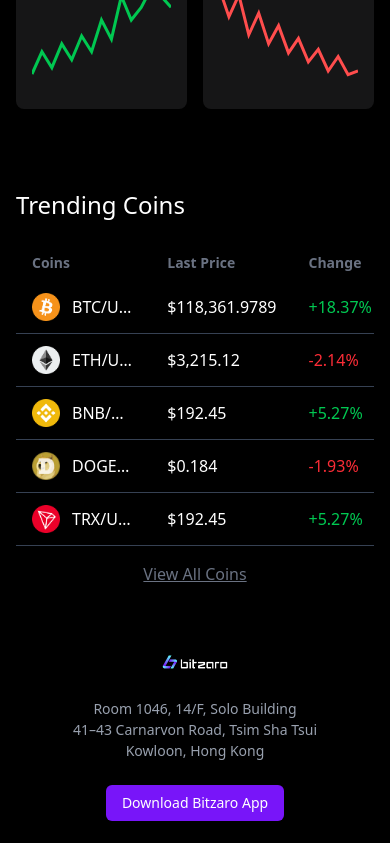
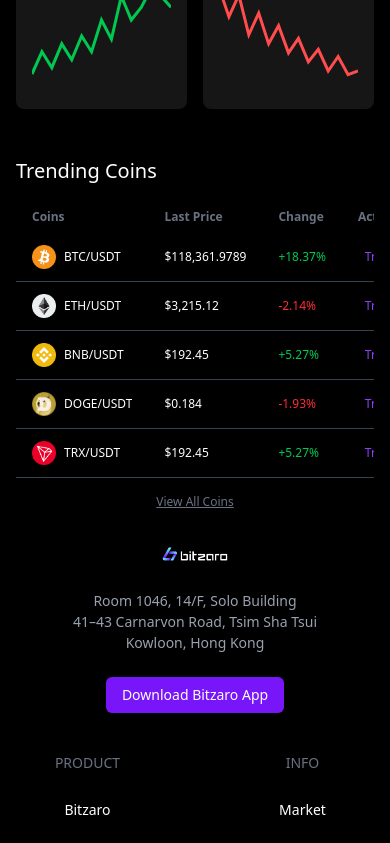
Before and after one commit to elnobrianardi/bitzaro-chainup-demo, a React (Vite) app in the folder landingpage/: page /market in a window 390 px wide. Shown: the part 1080-1923 px from the top of the page. Built offline with nearby package versions, Linux system fonts and the light colour scheme.

Commit message:
fix footer layout

```diff
--- a/landingpage/src/components/InsightSectionDark.jsx
+++ b/landingpage/src/components/InsightSectionDark.jsx
@@ -53,7 +53,7 @@
       </div>
 
       {/* Footer Links in 2-column grid on small screens, 4 columns on larger screens */}
-      <div className="grid grid-cols-1 sm:grid-cols-2 md:grid-cols-4 gap-10 w-full text-center">
+      <div className="grid grid-cols-2 md:grid-cols-4 gap-10 w-full text-center">
         {Object.entries(footerData).map(([section, links]) => (
           <nav
             key={section}
--- a/landingpage/src/components/InsightsSectionWhite.jsx
+++ b/landingpage/src/components/InsightsSectionWhite.jsx
@@ -53,7 +53,7 @@
       </div>
 
       {/* Footer Links in 2-column grid on small screens, 4 columns on larger screens */}
-      <div className="grid grid-cols-1 sm:grid-cols-2 md:grid-cols-4 gap-10">
+      <div className="grid grid-cols-2 md:grid-cols-4 gap-10">
         {Object.entries(footerData).map(([section, links]) => (
           <nav
             key={section}
--- a/landingpage/src/components/TrendingTable.jsx
+++ b/landingpage/src/components/TrendingTable.jsx
@@ -1,53 +1,60 @@
-import React from 'react';
-import { Link } from 'react-router-dom';
-import btc from '../assets/Icon/Cryptocurrency_Icon/First_Page/BTC.png';
-import eth from '../assets/Icon/Cryptocurrency_Icon/First_Page/ETH-bw.png';
-import bnb from '../assets/Icon/Cryptocurrency_Icon/First_Page/bnb.png';
-import doge from '../assets/Icon/Cryptocurrency_Icon/First_Page/DOGE_1.png';
-import trx from '../assets/Icon/Cryptocurrency_Icon/First_Page/TRX_1.png';
+import React from "react";
+import { Link } from "react-router-dom";
+import btc from "../assets/Icon/Cryptocurrency_Icon/First_Page/BTC.png";
+import eth from "../assets/Icon/Cryptocurrency_Icon/First_Page/ETH-bw.png";
+import bnb from "../assets/Icon/Cryptocurrency_Icon/First_Page/bnb.png";
+import doge from "../assets/Icon/Cryptocurrency_Icon/First_Page/DOGE_1.png";
+import trx from "../assets/Icon/Cryptocurrency_Icon/First_Page/TRX_1.png";
 
 const tableData = [
-  { coin: 'BTC/USDT', src: btc, price: '$118,361.9789', change: '+18.37%', changeColor: 'text-green-500', turnover: '376,355,319.363' },
-  { coin: 'ETH/USDT', src: eth, price: '$3,215.12', change: '-2.14%', changeColor: 'text-red-500', turnover: '89,142,553.88' },
-  { coin: 'BNB/USDT', src: bnb, price: '$192.45', change: '+5.27%', changeColor: 'text-green-500', turnover: '42,518,002.15' },
-  { coin: 'DOGE/USDT', src: doge, price: '$0.184', change: '-1.93%', changeColor: 'text-red-500', turnover: '12,004,512.33' },
-  { coin: 'TRX/USDT', src: trx, price: '$192.45', change: '+5.27%', changeColor: 'text-green-500', turnover: '42,518,002.15' },
+  { coin: "BTC/USDT", src: btc, price: "$118,361.9789", change: "+18.37%", changeColor: "text-green-500", turnover: "376,355,319.363" },
+  { coin: "ETH/USDT", src: eth, price: "$3,215.12", change: "-2.14%", changeColor: "text-red-500", turnover: "89,142,553.88" },
+  { coin: "BNB/USDT", src: bnb, price: "$192.45", change: "+5.27%", changeColor: "text-green-500", turnover: "42,518,002.15" },
+  { coin: "DOGE/USDT", src: doge, price: "$0.184", change: "-1.93%", changeColor: "text-red-500", turnover: "12,004,512.33" },
+  { coin: "TRX/USDT", src: trx, price: "$192.45", change: "+5.27%", changeColor: "text-green-500", turnover: "42,518,002.15" },
 ];
 
 const TrendingTable = () => (
-  <div className="py-16 px-4 sm:px-6 lg:px-8">
-    <h2 className="text-white text-2xl mb-6">Trending Coins</h2>
+  <div className="py-8 px-4 sm:px-6 lg:px-8">
+    <h2 className="text-white text-xl sm:text-2xl mb-4 sm:mb-6">Trending Coins</h2>
+
+    {/* Scrollable wrapper */}
     <div className="overflow-x-auto">
+      <div className="min-w-max">
         <table className="min-w-full text-white border-collapse">
           <thead>
             <tr>
-            <th className="px-4 py-2 text-left text-sm text-gray-500">Coins</th>
-            <th className="px-4 py-2 text-left text-sm text-gray-500">Last Price</th>
-            <th className="px-4 py-2 text-left text-sm text-gray-500">Change</th>
-            <th className="px-4 py-2 text-left text-sm text-gray-500">24H Turnover</th>
-            <th className="px-4 py-2 text-right text-sm text-gray-500">Action</th>
+              <th className="px-4 py-2 text-left text-xs sm:text-sm text-gray-500">Coins</th>
+              <th className="px-4 py-2 text-left text-xs sm:text-sm text-gray-500">Last Price</th>
+              <th className="px-4 py-2 text-left text-xs sm:text-sm text-gray-500">Change</th>
+              <th className="px-4 py-2 text-left text-xs sm:text-sm text-gray-500 hidden md:table-cell">24H Turnover</th>
+              <th className="px-4 py-2 text-right text-xs sm:text-sm text-gray-500">Action</th>
             </tr>
           </thead>
           <tbody>
             {tableData.map((row, idx) => (
               <tr key={idx} className="border-b border-gray-700 hover:bg-gray-800 transition-colors">
                 <td className="px-4 py-3">
-                <div className="flex items-center gap-3">
-                  <img src={row.src} className="w-7 h-7 flex-shrink-0" alt="" />
-                  <span className="truncate">{row.coin}</span>
+                  <div className="flex items-center gap-2 sm:gap-3">
+                    <img src={row.src} className="w-6 h-6 sm:w-7 sm:h-7" alt={row.coin} />
+                    <span className="truncate text-xs sm:text-sm">{row.coin}</span>
                   </div>
                 </td>
-              <td className="px-4 py-3">{row.price}</td>
-              <td className={`px-4 py-3 font-medium ${row.changeColor}`}>{row.change}</td>
-              <td className="px-4 py-3 truncate">{row.turnover}</td>
-              <td className="text-right px-4 py-3 text-[#913DFF] cursor-pointer hover:underline">Trade</td>
+                <td className="px-4 py-3 text-xs sm:text-sm">{row.price}</td>
+                <td className={`px-4 py-3 text-xs sm:text-sm font-medium ${row.changeColor}`}>{row.change}</td>
+                <td className="px-4 py-3 text-xs sm:text-sm truncate hidden md:table-cell">{row.turnover}</td>
+                <td className="text-right px-4 py-3 text-xs sm:text-sm text-[#913DFF] cursor-pointer hover:underline">Trade</td>
               </tr>
             ))}
           </tbody>
         </table>
       </div>
+    </div>
+
     <Link to="/spot">
-      <p className="text-center underline text-gray-500 mt-4 cursor-pointer hover:text-gray-300">View All Coins</p>
+      <p className="text-center underline text-gray-500 mt-4 cursor-pointer hover:text-gray-300 text-xs sm:text-sm">
+        View All Coins
+      </p>
     </Link>
   </div>
 );
```
Lines whose indentation alone changed are shown as unchanged.
